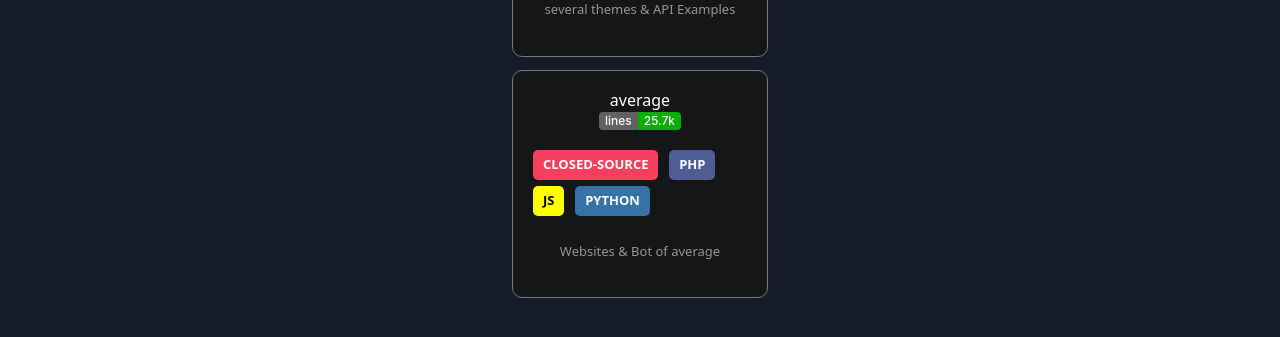
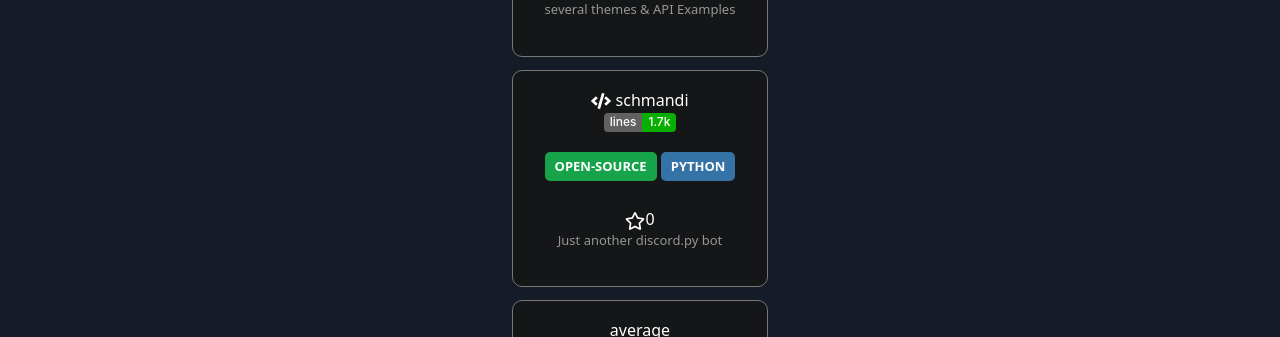
Before and after one commit to anditv21/anditv.dev, a React (Vite) app in the folder src-react/: page / in a window 1280 px wide. Shown: the part 592-929 px from the top of the page. Before the commit the page ends 903 px from the top, so only its background shows below. Built offline with nearby package versions, Linux system fonts and the light colour scheme; no server answers.

Commit message:
Added schmandi repo to home site

```diff
--- a/src-react/package.json
+++ b/src-react/package.json
@@ -1,7 +1,7 @@
 {
   "name": "anditv.dev",
   "private": true,
-  "version": "1.7",
+  "version": "1.8",
   "type": "module",
   "scripts": {
     "dev": "vite",
--- a/src-react/src/app/userControler.js
+++ b/src-react/src/app/userControler.js
@@ -1,9 +1,9 @@
 import axios from 'axios';
 
-export async function getGithubStars() {
+export async function getGithubStars(repoName) {
     try {
         const getGitStats = await axios.get(
-            'https://api.github.com/repos/anditv21/panel',
+            `https://api.github.com/repos/anditv21/${repoName}`,
         );
 
         if (getGitStats.status !== 200) {
--- a/src-react/src/components/home/MyInfoComponent.jsx
+++ b/src-react/src/components/home/MyInfoComponent.jsx
@@ -5,16 +5,24 @@ import code from '../../assets/images/icons/code.svg';
 import { getGithubStars } from '../../app/userControler';
 
 export default function MeInformationsComponent() {
-    const [gitStars, setGitStats] = useState('0');
+    const [panelStars, setPanelStars] = useState('0');
+    const [schmandiStars, setSchmandiStars] = useState('0');
+    const panelRepoName = 'panel';
+    const schmandiRepoName = 'schmandi';
 
     useEffect(() => {
-        getGithubStars()
-            .then((stars) => {
-                if (stars) setGitStats(stars);
-            })
-            .catch((err) => {
-                console.log(err);
-            });
+        const fetchPanelStars = async () => {
+            const stars = await getGithubStars(panelRepoName);
+            if (stars) setPanelStars(stars);
+        };
+
+        const fetchSchmandiStars = async () => {
+            const stars = await getGithubStars(schmandiRepoName);
+            if (stars) setSchmandiStars(stars);
+        };
+
+        fetchPanelStars();
+        fetchSchmandiStars();
     }, []);
 
     return (
@@ -46,7 +54,7 @@ export default function MeInformationsComponent() {
             </center>
             <center>
                 <div className="projects-sector content-center">
-                    <div className="project-card">
+                <div className="project-card">
                         <h3 className="title">
                             <a href="https://anditv.dev/sites/commits/">
                                 <img
@@ -92,10 +100,54 @@ export default function MeInformationsComponent() {
                             loading="lazy"
                             alt="star icon"
                         />
-                        <span id="star-count">{gitStars}</span>
+                        <span id="star-count">{panelStars}</span>
                         <p className="description">
                             🔧 User management panel with several themes &amp;
                             API Examples
+                        </p>
+                    </div>
+                    <div className="project-card">
+                        <h3 className="title">
+                            <a href="https://github.com/anditv21/schmandi">
+                                <img
+                                    src={code}
+                                    height="20"
+                                    width="20"
+                                    loading="lazy"
+                                    alt="code icon"
+                                />{' '}
+                                schmandi
+                            </a>
+                            <a
+                                target="_blank"
+                                href="https://github.com/anditv21/panel/blob/main/count.py#L1"
+                                rel="noreferrer"
+                            ></a>
+                            <br />
+                            <div className="lines-of-code-container">
+                                    <span className="lines-of-code-tag">
+                                        lines
+                                    </span>
+                                    <span className="lines-of-code-number">
+                                        1.7k
+                                    </span>
+                            </div>
+                        </h3>
+                        <div className="tag-container">
+                            <div className="tag-alt open-source">Open-Source</div>
+                            &nbsp;
+                            <div className="tag-alt python">Python</div>
+                        </div>
+                        <img
+                            src={star}
+                            height="20"
+                            width="20"
+                            loading="lazy"
+                            alt="star icon"
+                        />
+                        <span id="star-count">{schmandiStars}</span>
+                        <p className="description">
+                        Just another discord.py bot
                         </p>
                     </div>
                     <div className="project-card">
```
